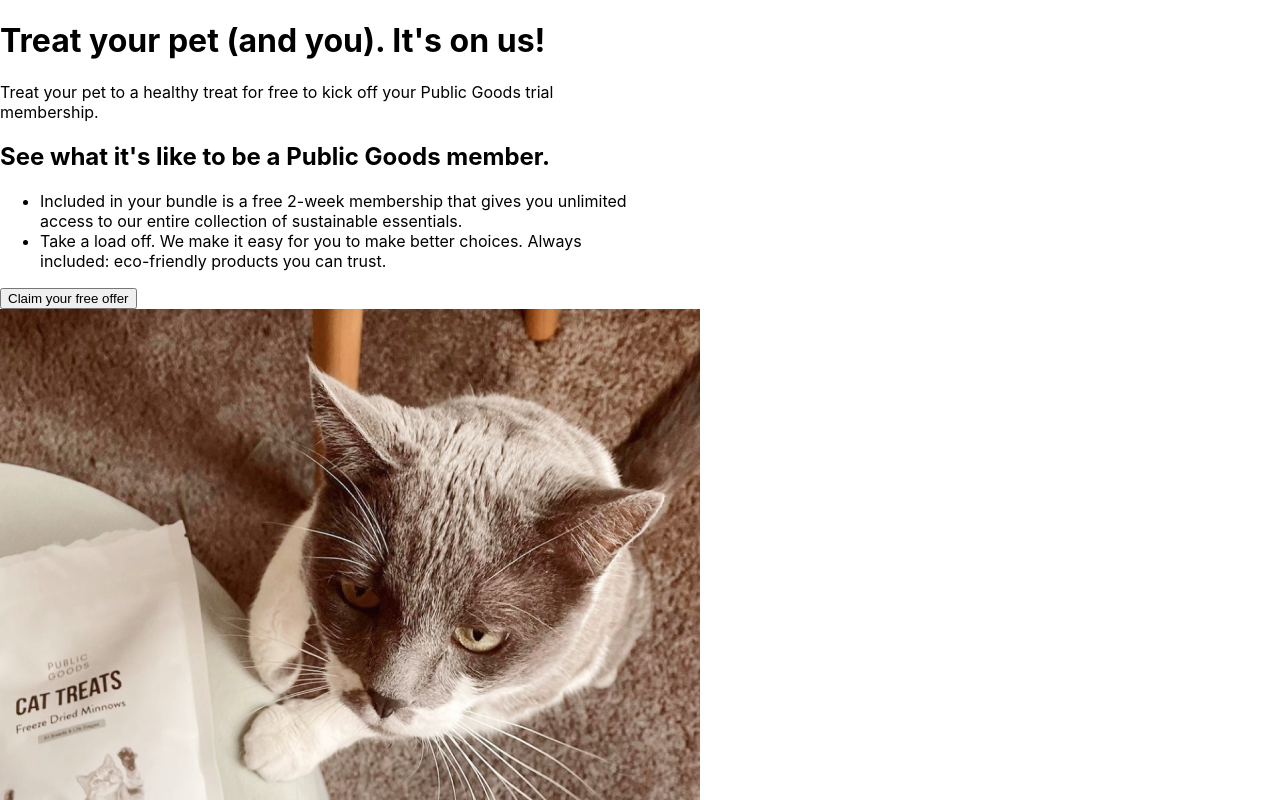
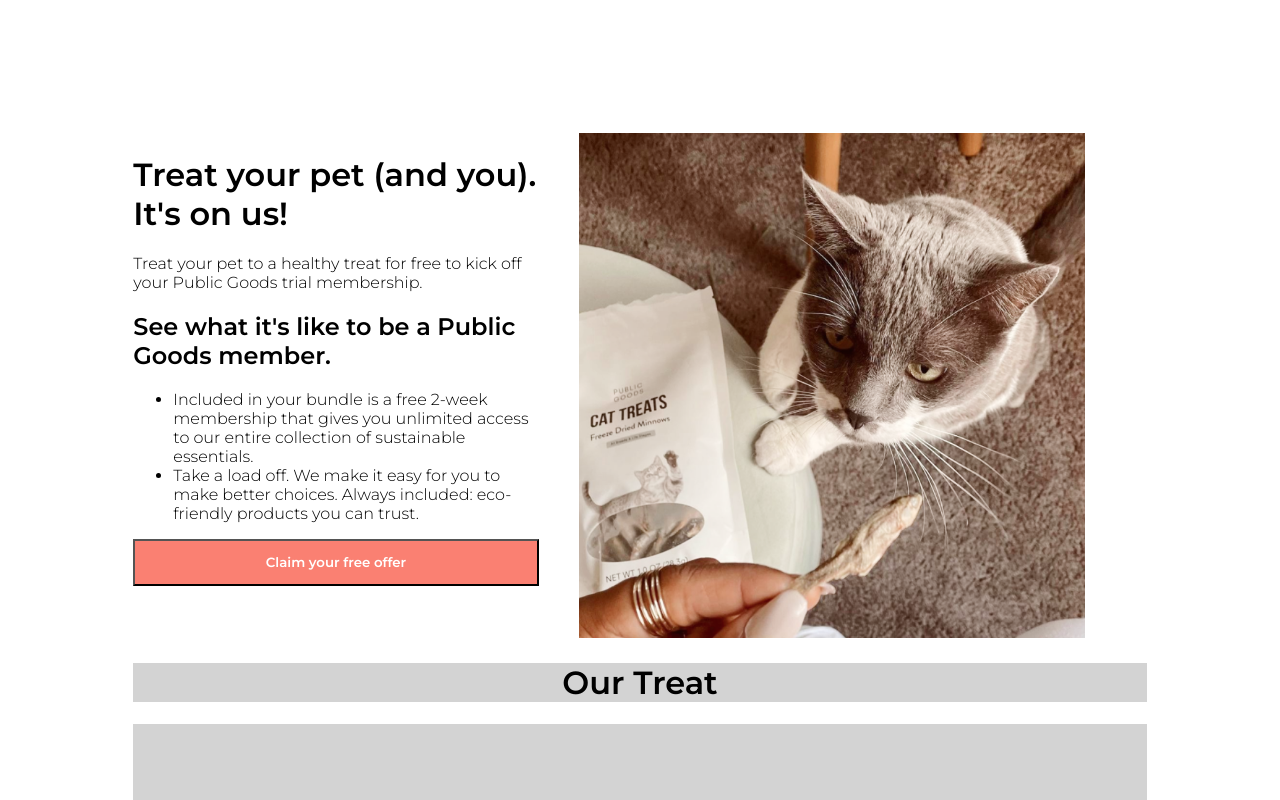
Before and after one commit to kbergmanndean/kbd-public-goods, a React (Create React App) app: page / in a window 1280 px wide. Shown: the top 800 px of the page. Built offline with nearby package versions, Linux system fonts and the light colour scheme.

Commit message:
more styling

```diff
--- a/public/index.html
+++ b/public/index.html
@@ -3,6 +3,10 @@
   <head>
     <meta charset="utf-8" />
     <link rel="icon" href="%PUBLIC_URL%/favicon.ico" />
+    <link rel="preconnect" href="https://fonts.googleapis.com">
+    <link rel="preconnect" href="https://fonts.gstatic.com" crossorigin>
+    <link href="https://fonts.googleapis.com/css2?family=Montserrat:wght@300&family=Raleway:wght@100;200;300;700&display=swap" rel="stylesheet">
+    <link href="https://fonts.googleapis.com/css2?family=Montserrat:wght@300;600&family=Raleway:wght@100;200;300;700&display=swap" rel="stylesheet">
     <meta name="viewport" content="width=device-width, initial-scale=1" />
     <meta name="theme-color" content="#000000" />
     <meta
--- a/src/App.css
+++ b/src/App.css
@@ -1,6 +1,25 @@
+#body{
+  font-family:"Montserrat";
+  align-items:center;
+  padding:100pt;
+}
 #treat-your-pet{
+  padding-right:30pt;
   width:50%;
   float:left;
+  width:40%;
+}
+#cat-1{
+  width:50%;
+}
+button{
+  background-color:salmon;
+  color:white;
+  font-weight:bold;
+  font-family:"Montserrat";
+  width:100%;
+  padding-top:10pt;
+  padding-bottom:10pt;
 }
 #minnows-section{
   text-align:center;
--- a/src/Components/Page.js
+++ b/src/Components/Page.js
@@ -5,7 +5,7 @@
 
 function Page(){
     return(
-        <div>
+        <div id="body">
             <div id="treat-your-pet">
                 <h1>Treat your pet (and you). It's on us!</h1>
                 <p>Treat your pet to a healthy treat for <span>free</span> to kick off your Public Goods trial membership.</p>
@@ -17,7 +17,7 @@
                 <button>Claim your free offer</button>
             </div>
             <div id="image-1">
-                <img src={image1}></img>
+                <img id="cat-1" src={image1}></img>
             </div>
             <div id="minnows-section">
                 <h1>Our Treat</h1>
```
